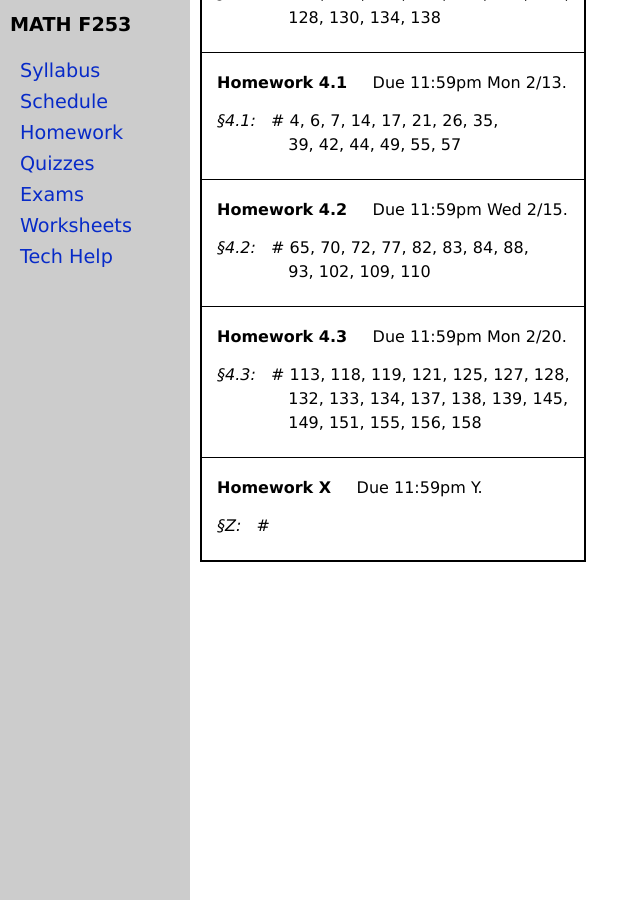
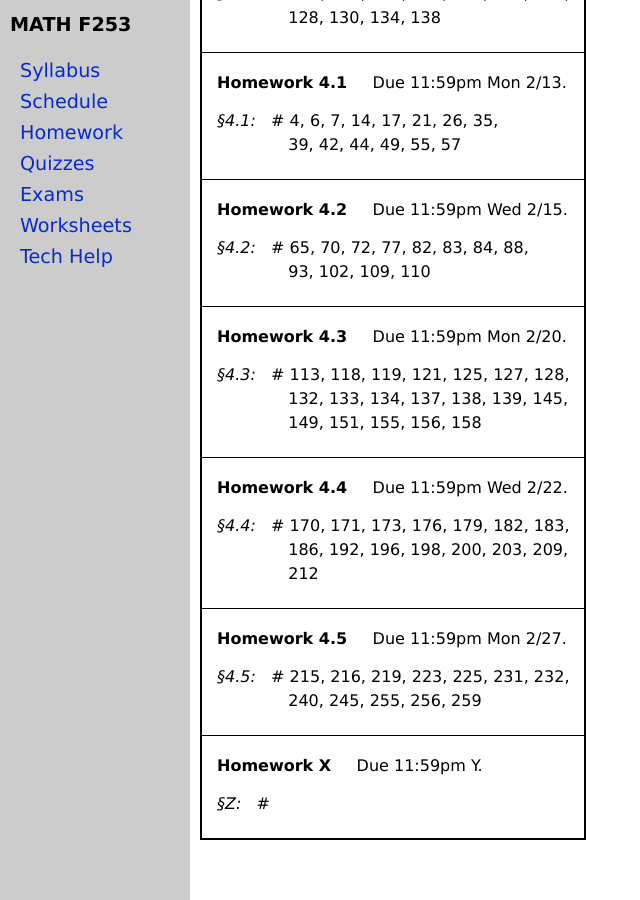
Before and after one commit to jrfaudree/HOM, a Jekyll site: the page built from homework.md, in a window 1280 px wide and 900 px high, scrolled down 1552 px. Shown: the whole window, without its empty margins (0-640 px from the left). Built offline with Jekyll 4.4.1, drawn with Linux system fonts in a browser that asks for light colours.

Commit message:
a couple of more assigns

```diff
--- a/_data/homework.yml
+++ b/_data/homework.yml
@@ -67,6 +67,19 @@ homework:
     problems: 113, 118, 119, 121, 125, 127, 128,
     cont: 132, 133, 134, 137, 138, 139, 145,
     contcont: 149, 151, 155, 156, 158
+- name: Homework 4.4
+  due: 11:59pm Wed 2/22
+  sections:
+  - section: 4.4
+    problems: 170, 171, 173, 176, 179, 182, 183,
+    cont: 186, 192, 196, 198, 200, 203, 209,
+    contcont: 212
+- name: Homework 4.5
+  due: 11:59pm Mon 2/27
+  sections:
+  - section: 4.5
+    problems: 215, 216, 219, 223, 225, 231, 232,
+    cont: 240, 245, 255, 256, 259
 - name: Homework X
   due: 11:59pm Y
   sections:
```
